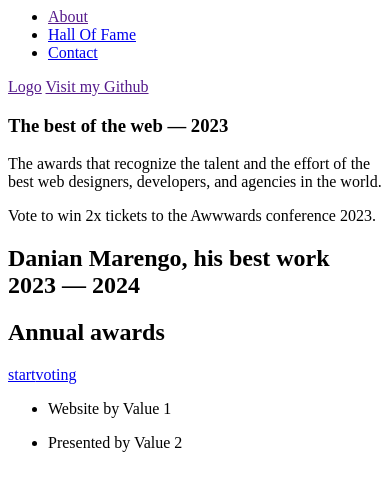
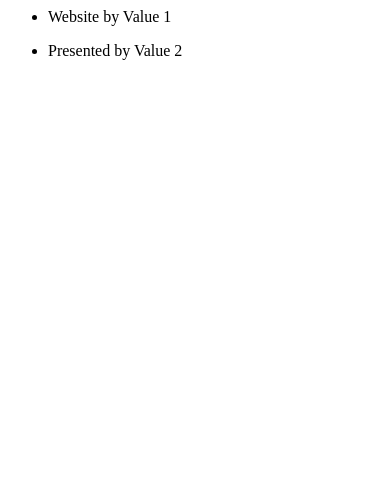
Before and after one commit to Marengd/portfolio, a plain HTML site: page templates/index.html in a window 390 px wide. Drawn offline with Linux system fonts and the light colour scheme.

Commit message:
Killed my darlings

```diff
--- a/portfolio/css/style.css
+++ b/portfolio/css/style.css
@@ -1,5 +1,10 @@
 
 
+
+
+/* ********* */
+/* CSS Reset */
+/* ********* */
 
 
 /* ********************************************************** */
@@ -105,10 +110,21 @@ meter {
 
 
 
+/* ***** */
+/* Start */
+/* ***** */
 
 
 
 
+/* ***** */
+/* Fonts */
+/* ***** */
+
+
+/* ************ */
+/* Primary Font */
+/* ************ */
 
 @font-face {
    font-family: 'PPNeueWorld-Regular';
@@ -118,8 +134,9 @@ meter {
    font-style: normal;
 }
 
-
-
+/* ************** */
+/* Secondary Font */
+/* ************** */
 
 @font-face {
    font-family: 'PPNeueWorld-CondensedRegular';
@@ -133,38 +150,20 @@ meter {
 
 
 
+/* ***************** */
+/* Custom Properties */
+/* ***************** */
+
+:root {
+
+}
 
 
 
 
-
-:root {
-   --award-background-color: grey;
-
-   --sky-background-color: #3979e6;
-   --main-bg-color: var(--sky-background-color);
-
-   --primary-font-family: 'PPNeueWorld-Regular';
-   --secondary-font-family: sans-serif;
-
-
-   --primary-text-color: white;
-
-   --nav-font-size: 1.8rem;
-   --nav-font-size: clamp(1.6rem, 2vw, 1.8rem);
-
-   --nav-links-spacing: clamp(2.4rem, 2vw, 3.6rem);
-
-   --footer-font-size: 1.6rem;
-
-   --primary-button-padding: 4rem 8rem;
-
-   --primary-button-text-color: white;
-
-   --primary-button-border-color: white;
-   --primary-button-border: .5rem solid var(--primary-button-border-color);
-}
-
+/* **** */
+/* HTML */
+/* **** */
 
 html {
    font-size: 62.5%;
@@ -180,11 +179,6 @@ body {
 }
 
 
-/* ********* */
-/* Temporary */
-/* ********* */
-
-
 
 
 /* ****** */
@@ -192,131 +186,126 @@ body {
 /* ****** */
 
 header {
-   --header-bg-color: blue;
-
-   z-index: 99;
-
-   position: fixed;
-
-   width: 100%;
-
-   background-color: var((var(--header-bg-color)));
+   display: none;
 }
 
-header nav {
-   position: relative;
 
-   display: flex;
 
-   align-items: center;
-   justify-content: space-between;
-
-   width: 100%;
-}
-
-header nav ul {
-   display: flex;
-
-   gap: var(--nav-links-spacing);
-}
-
-header nav ul li a {
-   font-family: var(--primary-font-family);
-   font-size: var(--nav-font-size);
-
-   color: var(--primary-text-color);
-}
-
-header nav > a:nth-child(2) {
-   display: none;
-
-   position: absolute;
-
-   left: 50%;
-}
-
-header nav > a:nth-child(3) {
-   position: relative;
-
-   font-family: var(--primary-font-family);
-   font-size: var(--nav-font-size);
-
-   color: var(--primary-text-color);
-}
-
-header nav > a:nth-child(3)::before {
-   --nav-icon-size: 2rem;
-   --nav-icon-spacing: .8rem;
-
-   content: '';
-
-   position: absolute;
-
-   left: calc(var(--nav-icon-size) * -1 - var(--nav-icon-spacing));
-
-   width: var(--nav-icon-size);
-   aspect-ratio: 1;
-
-   background-color: red;
-}
 
 /* **** */
 /* Main */
 /* **** */
 
-main {
-   position: relative;
 
-   padding: 2rem 0;
+/* ***** */
+/* Index */
+/* ***** */
 
-   display: flex;
+#index {
+   --primary-bg-color: red;
+
+   display: grid;
+
+   place-content: center;
 
    width: 100%;
    height: 100%;
 
-   background-color: var(--main-bg-color);
+   background-color: var(--primary-bg-color);
 }
 
 
-main > section:nth-child(1) {
+/* ************* */
+/* Index Overlay */
+/* ************* */
+
+#index > section:nth-child(1) {
    z-index: 95;
 
-   position: absolute;
+   pointer-events: none;
+
+   position: fixed;
 
    inset: 0;
 
-   display: grid;
+   display: flex;
 
-   place-content: center;
+   align-items: flex-end;
 }
 
-main > section:nth-child(1) .cube {
-   --size: 32vmin;
-   --aspect-ratio: 1.3 / 0.5;
+#index > section:nth-child(1) article {
+   width: 60vmin;
+   height: 20vmin;
+
+   background-color: blue;
+}
+
+#index > section:nth-child(2) {
+   width: 100%;
+   height: 100%;
+}
+
+#index > section:nth-child(1) h2 {
+   font-size: 4rem;
+}
+
+
+
+#index > section:nth-child(2) ul {
+   display: flex;
+
+   gap: 5rem;
+}
+
+
+
+/* ***** */
+/* Cubes */
+/* ***** */
+
+.cube {
+   --size: 20vmin;
+   --aspect-ratio: 1;
 
    width: var(--size);
    height: calc(var(--size) * var(--aspect-ratio));
-
-   transform: rotate3d(1, 1, 0, 45deg);
    transform-style: preserve-3d;
  }
 
+ .cube {
+   /* Add the animation with a paused state */
+   animation: rotating 5s infinite linear;
+   animation-play-state: paused;
+ }
+
+ .cube:hover {
+   animation-play-state: running;
+ }
+
+ @keyframes rotating {
+   0% {
+     transform: rotate3d(1, 1, 0, 0deg) rotateY(0deg);
+   }
+   100% {
+     transform: rotate3d(1, 1, 0, 360deg) rotateY(360deg);
+   }
+ }
+
+
+
+
+
 .face {
   --color: transparent;
-
-   opacity: 0.75;
-
-   position: absolute;
+  --border-color: white;
 
   width: 100%;
   height: 100%;
-
+  background: var(--color);
+  border: 2px solid var(--border-color);
+  position: absolute;
+  opacity: 0.75;
   transform: translateZ(calc(var(--size) / 2));
-
-   background: rgba(255, 255, 255, 0.14);
-
-   backdrop-filter: blur(1px);
-   -webkit-backdrop-filter: blur(1px);
 }
 
 .front {
@@ -336,21 +325,10 @@ main > section:nth-child(1) .cube {
 }
 
 .top {
-   --aspect-ratio: 1 / 1;
-
-   height: calc(var(--size) * var(--aspect-ratio));
-
   transform: translateY(calc(-1 * var(--size) / 2)) rotateX(90deg);
 }
 
 .bottom {
-   --size: 60vmin;
-   --aspect-ratio: 1 / 1;
-
-   width: 20vmin;
-   height: 20vmin;
-   aspect-ratio: 1;
-
   transform: translateY(calc(var(--size) / 2)) rotateX(-90deg);
 }
 
@@ -361,99 +339,20 @@ main > section:nth-child(1) .cube {
 
 
 
+/* **** */
+/* Info */
+/* **** */
 
+#info {
 
-
-
-
-
-
-
-
-
-
-
-
-
-
-
-
-
-
-
-main > section:nth-child(2) {
-   display: flex;
-
-   flex-direction: column;
-
-   align-items: center;
-   justify-content: space-between;
-
-   width: 100%;
-   height: 100%;
 }
 
-main > section:nth-child(2) article {
-   display: none;
-}
+/* ******* */
+/* Contact */
+/* ******* */
 
-main > section:nth-child(2) h2 {
-   --h2-font-family: var(--secondary-font-family);
-   --h2-font-size: 1.6rem;
-   --h2-text-color: white;
+#contact {
 
-   padding-top: 4rem;
-
-   z-index: 99;
-
-   font-family: var(--h2-font-family);
-   font-size: var(--h2-font-size);
-
-   color: var(--h2-text-color);
-}
-main > section:nth-child(2) h1 {
-   --h1-font-size: 16vw;
-   --h1-text-color: white;
-   --h1-font-family: var(--primary-font-family);
-
-   font-family: var(--h1-font-family);
-   font-size: var(--h1-font-size);
-
-   color: var(--h1-text-color);
-
-   text-transform: capitalize;
-}
-
-main > section:nth-child(2) a {
-   z-index: 99;
-
-   padding: var(--primary-button-padding);
-
-   display: grid;
-
-   place-items: center;
-
-   font-family: var(--primary-font-family);
-
-   border-radius: 100%;
-
-   border: var(--primary-button-border);
-
-   color: var(--primary-button-text-color);
-}
-
-main > section:nth-child(2) a span {
-   font-family: var(--secondary-font-family);
-}
-
-
-
-
-#hof {
-   width: 100%;
-   height: 100%;
-
-   background-color: red;
 }
 
 
@@ -464,30 +363,5 @@ main > section:nth-child(2) a span {
 /* ****** */
 
 footer {
-   z-index: 99;
-
-   position: absolute;
-
-   bottom: 0;
-
-   width: 100%;
+   display: none;
 }
-
-footer ul {
-   display: flex;
-
-   justify-content: space-between;
-
-   width: 100%;
-}
-
-footer ul li p {
-   font-family: var(--primary-font-family);
-   font-size: var(--footer-font-size);
-
-   color: var(--primary-text-color);
-}
-
-footer ul li p span {
-   font-family: var(--secondary-font-family);
-}
--- a/portfolio/js/app.js
+++ b/portfolio/js/app.js
@@ -3,6 +3,10 @@ console.log("Danian");
 import './modules/router.js';
 import './modules/api.js';
 
+import './modules/interaction.js';
+
 // import './data.js';
 
+import './repos.js';
+
 import './test.js';
--- a/templates/index.html
+++ b/templates/index.html
@@ -1,65 +1,34 @@
 <!-- Header -->
 <header>
 
-    <nav>
-
-       <ul>
-          <li>
-             <a href="">About</a>
-          </li>
-          <li>
-             <a href="#about">Hall Of Fame</a>
-          </li>
-          <li>
-             <a href="#404">Contact</a>
-          </li>
-       </ul>
-
-       <a href="">Logo</a>
-
-       <a href="">Visit my Github</a>
-
-    </nav>
+   <nav></nav>
 
 </header>
 
 
 <!-- Main -->
- <main id="home">
-    <section>
-       <div class="cube">
-           <div class="face top"></div>
-           <div class="face bottom"></div>
-           <div class="face left"></div>
-           <div class="face right"></div>
-           <div class="face front"></div>
-           <div class="face back"></div>
-       </div>
-  </section>
+<main id="index">
 
    <section>
 
       <article>
-           <h1>The best of <span>the web — 2023</span></h1>
 
-           <p>
-               The awards that recognize the talent and the effort of
-               the best web designers, developers, and
-               agencies in the world.
-           </p>
+         <h2 id="repository-title"></h2>
+         <p id="repository-description"></p>
 
-           <p>
-               Vote to win 2x tickets to the Awwwards conference 2023.
-           </p>
+         <ul id="repository-languages"></ul>
+
       </article>
 
-       <h2>Danian Marengo, his best work 2023 — 2024</h2>
+   </section>
 
-       <h1>Annual <span>awards</span></h1>
+   <!-- Projects -->
+   <section>
 
-       <a href="#about">start<span>voting</span></a>
+      <ul id="cube-grid"></ul>
 
    </section>
+
 </main>
 
 
```
Also changed, not shown: portfolio/js/modules/api.js (+15 -1 lines), portfolio/js/modules/interaction.js (added, +19 -0 lines), portfolio/js/repos.js (added, +58 -0 lines). Lines whose indentation alone changed are shown as unchanged.
